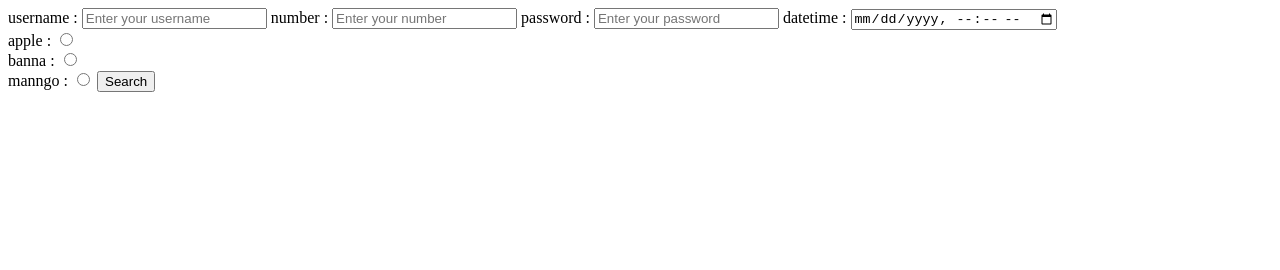
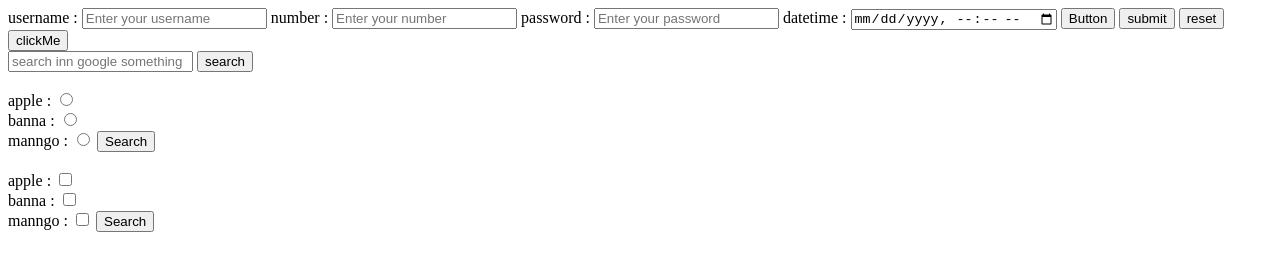
Before and after one commit to Tarunroy20/form-html, a plain HTML site: page index.html in a window 1280 px wide. Drawn offline with Linux system fonts and the light colour scheme.

Commit message:
add cjheckbox again

```diff
--- a/index.html
+++ b/index.html
@@ -38,41 +38,64 @@
 
       <!-- input type action -->
 
-      <!-- Button type action
+      <!--  Button type action  -->
 
       <button type="button">Button</button>
       <button type="submit">submit</button>
       <button type="reset">reset</button>
-             Button type action -->
+      <!-- Button type action -->
 
-
-      <!-- Avoid this method
+      <!--  Avoid this method  -->
 
       <input type="submit" value="clickMe" />
-      Avoid this method -->
+      <!-- Avoid this method -->
 
       <!-- Radio button -->
-      <br />
-      <label for="apple">apple :</label>
-      <input type="radio" name="fruit" id="apple" value="apple" />
-      <br />
-      <label for="banna">banna :</label>
-      <input type="radio" name="fruit" id="banana" value="banana" />
-      <br />
 
-      <label for="manngo">manngo :</label>
-      <input type="radio" name="fruit" id="mango" value="mango" />
-
-      <button>Search</button>
 
       <!-- Radio button -->
     </form>
-    <!-- Button type action
+
+    <!-- Button type action  -->
 
     <form action="https://search.brave.com/search">
       <input type="text" placeholder="search inn google something" name="q" />
       <button>search</button>
     </form>
-     Button type action -->
+    <!-- Button type action -->
+
+
+
+    <form action="/server">
+        <br />
+        <label for="apple">apple :</label>
+        <input type="radio" name="fruit" id="apple" value="apple" />
+        <br />
+        <label for="banna">banna :</label>
+        <input type="radio" name="fruit" id="banana" value="banana" />
+        <br />
+
+        <label for="manngo">manngo :</label>
+        <input type="radio" name="fruit" id="mango" value="mango" />
+
+        <button>Search</button>
+      </form>
+
+    <form action="/server">
+        <br />
+        <label for="apple">apple :</label>
+        <input type="checkbox" name="fruit" id="apple" value="apple" />
+        <br />
+        <label for="banna">banna :</label>
+        <input type="checkbox" name="fruit" id="banana" value="banana" />
+        <br />
+
+        <label for="manngo">manngo :</label>
+        <input type="checkbox" name="fruit" id="mango" value="mango" />
+
+        <button>Search</button>
+      </form>
+
+
   </body>
 </html>
```
